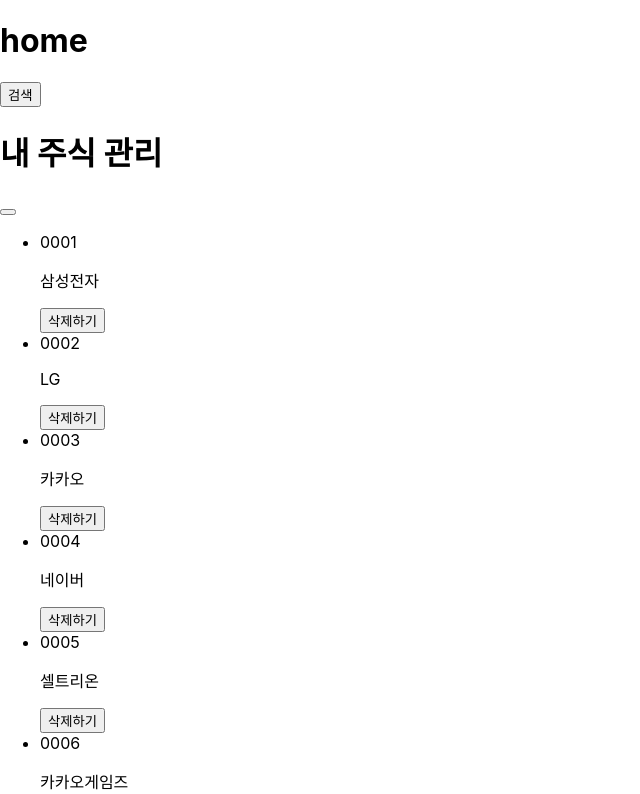
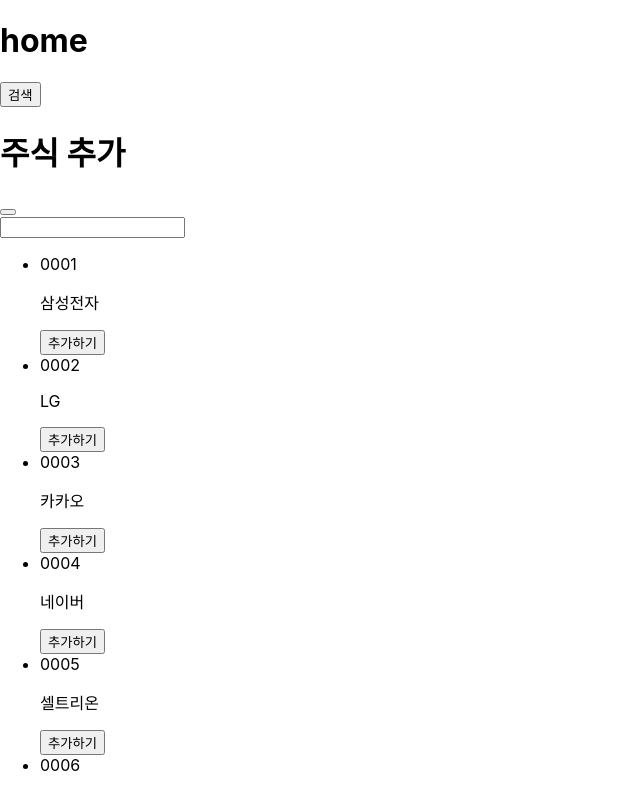
Before and after one commit to seungminRyu/stock-eye, a React (Create React App) app: page / in a window 1280 px wide. Shown: the top 794 px of the page, without its empty margins (0-640 px from the left). Built offline with nearby package versions, Linux system fonts and the light colour scheme; the HTML template or start-up script is replaced by a standard one.

Commit message:
Edit: Search 컴포넌트 수정

```diff
--- a/src/App.js
+++ b/src/App.js
@@ -10,7 +10,8 @@ function App() {
         <h1>home</h1>
       </header>
       <button>검색</button>
-      <Manage />
+      {/* <Manage /> */}
+      <Search />
     </div>
   );
 }
--- a/src/component/Search.js
+++ b/src/component/Search.js
@@ -37,12 +37,22 @@ function Search() {
     return (
         <div className="search">
             <div className="search-wrapper">
+                <div className="search-header">
+                    <div className="search-header__title">
+                        <h1>주식 추가</h1>
+                    </div>
+                    <div className="search-header__quit-btn">
+                        <button className="quit-btn"></button>
+                    </div>
+                </div>
+                <div className="search-body">
                 <input className="search-input"></input>
-                <ul className="search-result">
-                    {searchResultList.map(item => (
-                        <SearchResultItem name={item.name} code={item.code} />
-                    ))}
-                </ul>
+                    <ul className="search-result">
+                        {searchResultList.map(resultItem => (
+                            <SearchResultItem name={resultItem.name} code={resultItem.code} />
+                        ))}
+                    </ul>
+                </div>
             </div>
         </div>
     );
--- a/src/component/SearchResultItem.js
+++ b/src/component/SearchResultItem.js
@@ -5,9 +5,14 @@ function SearchResultItem(props) {
 
     return (
         <li className="search-result-item">
-            <div className="search-result-item-wrapper">
-                <p>{name}</p>
-                <p>{code}</p>
+            <div className="stock-info">
+                <span>{ code }</span>
+                <p>{ name }</p>
+            </div>
+            <div className="stock-add-button">
+                <button className="add-button">
+                    추가하기
+                </button>
             </div>
         </li>
     )
```
